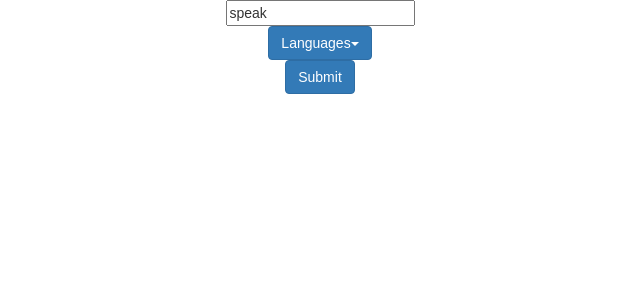
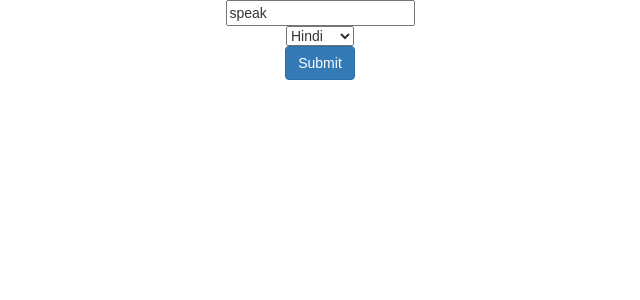
Before and after one commit to llipio/conjugator, a React (Create React App) app: page / in a window 1280 px wide. Shown: the top 300 px of the page, without its empty margins (320-960 px from the left). Built offline with nearby package versions, Linux system fonts and the light colour scheme.

Commit message:
Issue #60: Add new code to container and component

```diff
--- a/src/components/App.js
+++ b/src/components/App.js
@@ -1,30 +1,36 @@
 import React, { Component } from 'react';
 import '../style/App.css';
 
-const App = ({word, preferredLanguage, option}) => {
+const App = ({word, selectedLanguage, changeLanguage, submit, changeWord}) => {
   return (
     <div className="App">
       <div>
         <form>
-          <input type="text" name="word" placeholder="Please input word" value={word}/>
-        </form>
-      </div>
+          <input type="text" name="word" placeholder="Please input word" value={word} onChange={(e) => {
+            changeWord(e.target.value);
+          }}/>
+      </form>
+    </div>
 
-      <div className="dropdown">
-        <button className="btn btn-primary dropdown-toggle" type="button" data-toggle="dropdown">Languages
-            <span className="caret"></span></button>
-            <ul className="dropdown-menu">
-              <li><a href="#">Korean</a></li>
-              <li><a href="#">French</a></li>
-              <li><a href="#">Hindi</a></li>
-            </ul>
-      </div>
+    <select className="bootstrap-select">
+      <option selected={selectedLanguage === 'Korean'} onChange={() => {
+        changeLanguage('Korean');
+      }}>Korean</option>
+    <option selected={selectedLanguage === 'French'} onChange={() => {
+      changeLanguage('French');
+    }}>French</option>
+  <option selected={selectedLanguage === 'Hindi'} onChange={() => {
+    changeLanguage('Hindi');
+  }}>Hindi</option>
+    </select>
 
     <div>
-      <button type="button" className="btn btn-primary">Submit</button>
-    </div>
+      <button type="button" className="btn btn-primary" onChange={() => {
+        submit();
+      }}>Submit</button>
   </div>
-  );
+</div>
+);
 }
 
 
--- a/src/containers/Home.js
+++ b/src/containers/Home.js
@@ -7,14 +7,14 @@ const generateHomeContainer = connect(() => {
   };
 }, (dispatch) => {
   return {
-    changeLanguage: () => {
-      dispatch({ type: 'CHANGE_LANGUAGE' });
+    changeLanguage: (language) => {
+      dispatch({ type: 'CHANGE_LANGUAGE', language });
     },
     submit: () => {
       dispatch({ type: 'SUBMIT' });
     },
-    changeWord: () => {
-      dispatch({ type: 'CHANGE_WORD' });
+    changeWord: (word) => {
+      dispatch({ type: 'CHANGE_WORD', word });
     }
   };
 });
```
